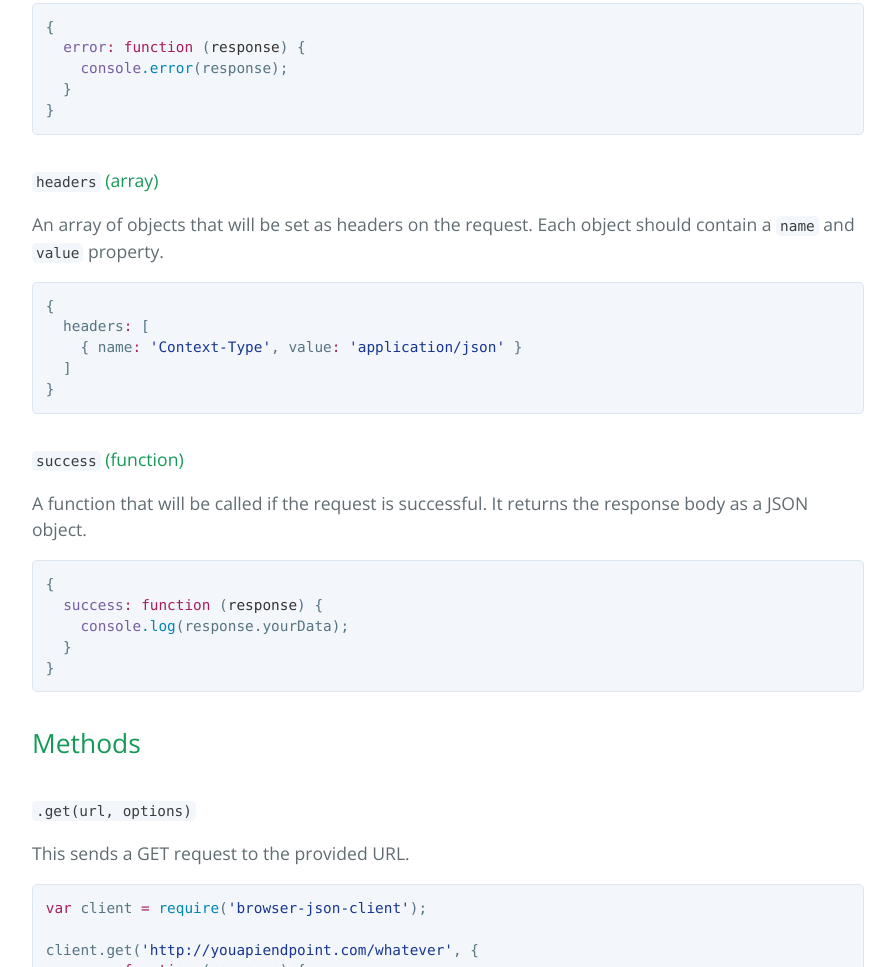
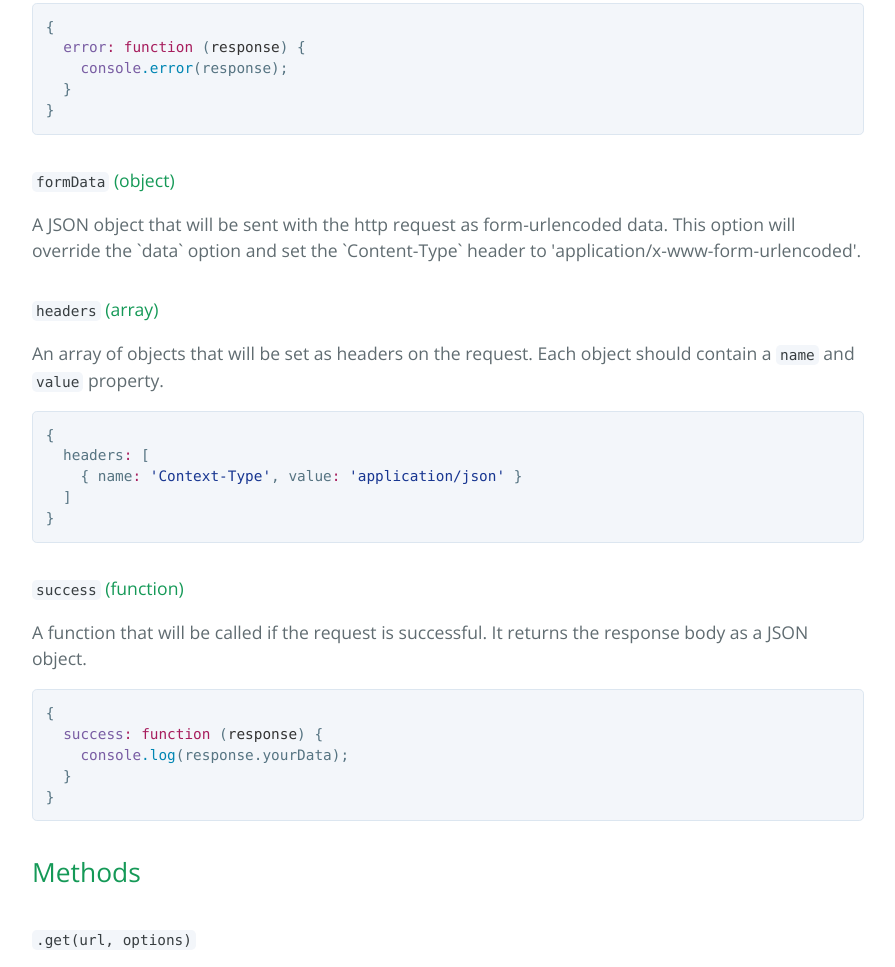
Before and after one commit to paniclater/browser-json-client, a plain HTML site: page index.html in a window 1280 px wide. Shown: the part 1395-2362 px from the top of the page, without its empty margins (192-1087 px from the left). Drawn offline with nearby package versions, Linux system fonts and the light colour scheme.

Commit message:
Add docs for formData

```diff
--- a/index.html
+++ b/index.html
@@ -68,6 +68,11 @@ client.get(<span class="pl-s"><span class="pl-pds">'</span>http://youapiendpoint
     <span class="pl-en">console</span><span class="pl-c1">.error</span>(response);
   }
 }</pre></div>
+
+<h4>
+<a id="formData-object" class="anchor" href="#formData-object" aria-hidden="true"><span class="octicon octicon-link"></span></a><code>formData</code> (object)</h4>
+
+<p>A JSON object that will be sent with the http request as form-urlencoded data. This option will override the `data` option and set the `Content-Type` header to 'application/x-www-form-urlencoded'.</p>
 
 <h4>
 <a id="headers-array" class="anchor" href="#headers-array" aria-hidden="true"><span class="octicon octicon-link"></span></a><code>headers</code> (array)</h4>
```
